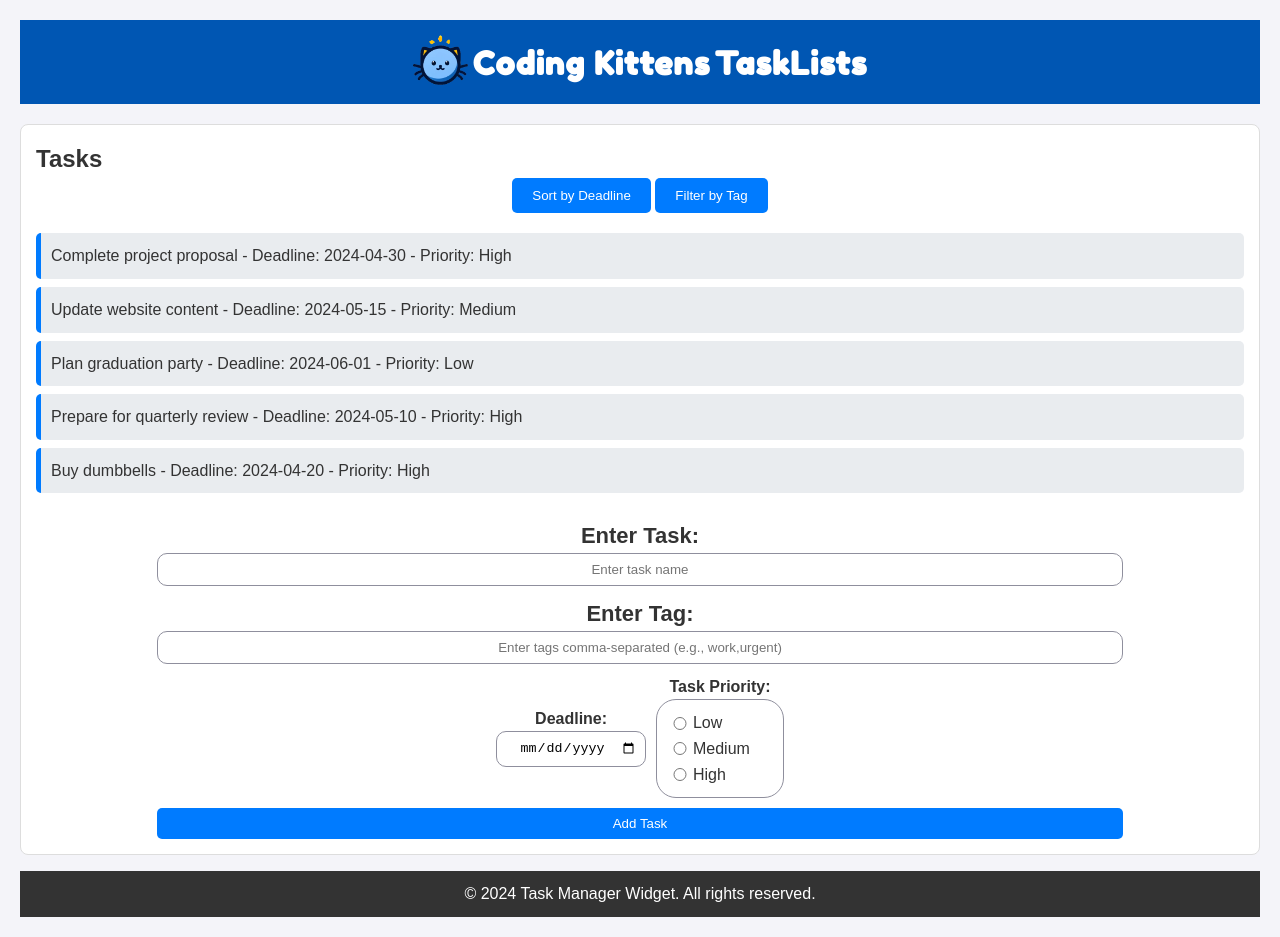
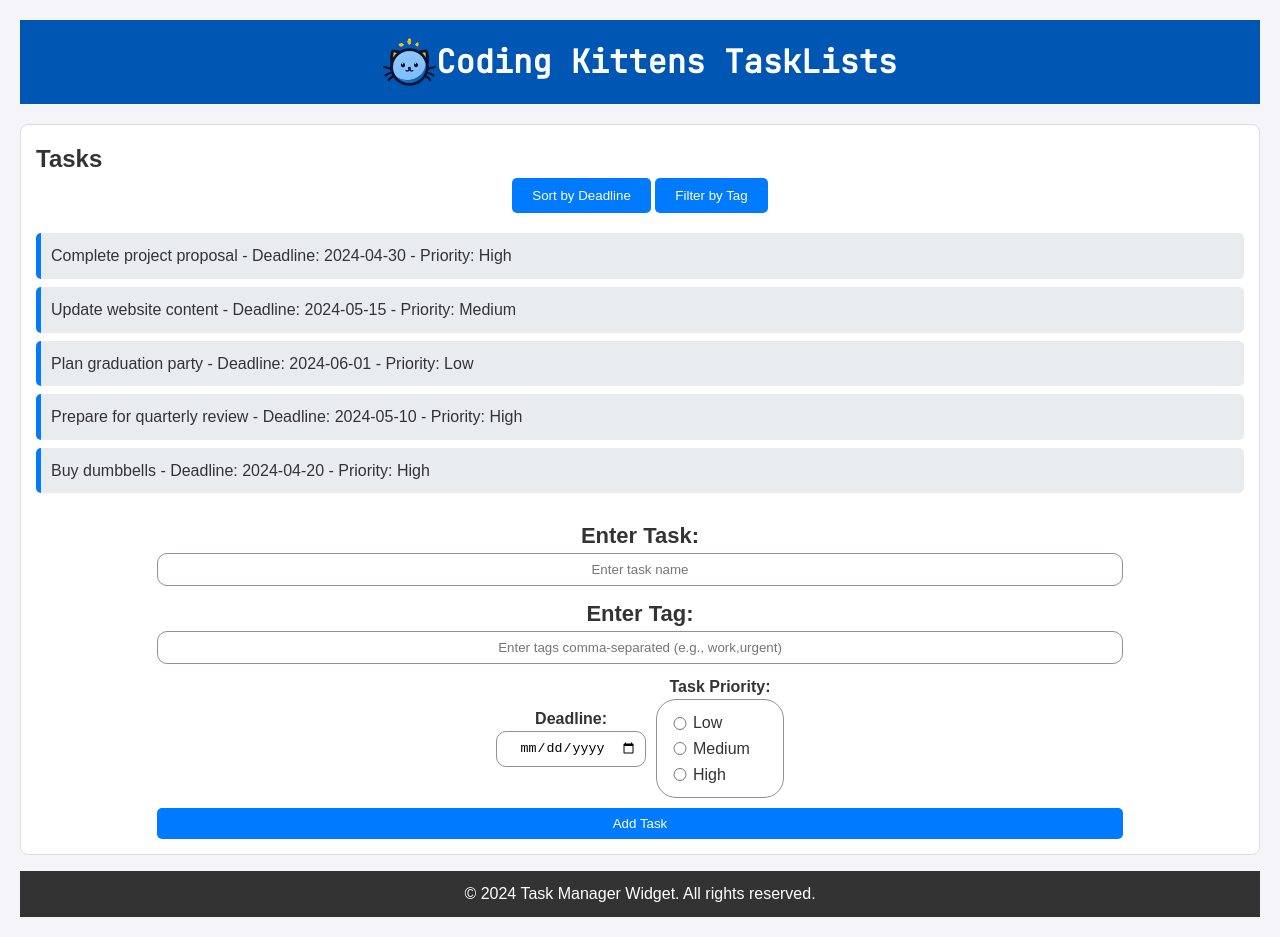
Before and after one commit to cse110-sp24-group35/warmup-exercise, a plain HTML site: page task-list/index.html in a window 1280 px wide. Drawn offline with Linux system fonts and the light colour scheme.

Commit message:
- Swapped font to Jetbrains Mono - Changed hide width to 600px from 500px - Changed some measurements from px to em - Removed some measurements in favor of flexbox

```diff
--- a/task-list/index.html
+++ b/task-list/index.html
@@ -6,14 +6,14 @@
     <title>Task Manager Widget</title>
     <link rel="stylesheet" href="style.css">
     <link rel="icon" type="image/x-icon" href="Resources/iconAlpha.png">
-    <link href='https://fonts.googleapis.com/css?family=Fredoka One' rel='stylesheet'>
+    <link href='https://fonts.googleapis.com/css?family=JetBrains Mono' rel='stylesheet'>
 </head>
 <body>
     <header>
         <div>
             <img src="Resources/iconAlpha.png" alt="Site Icon" class="desktop">
-            <h1 class="desktop">Coding Kittens </h1>
-            <h1 id="taskListText">TaskLists</h1>
+            <h1 class="desktop">Coding Kittens</h1>
+            <h1 id="taskListText">&#160TaskLists</h1>
         </div>
     </header>
     <main>
--- a/task-list/style.css
+++ b/task-list/style.css
@@ -6,12 +6,9 @@
 }
 
 /*HIDES desktop class elements on phone*/
-@media screen and (max-width: 500px) {
+@media screen and (max-width: 600px) {
     .desktop{
         display: none;
-    }
-    #taskListText{
-        top:8px;
     }
 }
 
@@ -27,30 +24,29 @@ body {
 
 header {
     background-color: #0056b3;
+    position: relative;
     color: #ffffff;
     padding: 10px 20px;
     text-align: center;
 }
 
 header > div {
-    height: 64px;
+    height:4em;
+    display:flex;
+    justify-content: center;
 }
 
-
 header h1 {
-    margin: 0;
-    position: relative;
     display: inline-block;
-    bottom: 5px;
-    font-family: 'Fredoka One';
-    letter-spacing: 1px;
+    align-self: center;
+    font-family: 'Jetbrains Mono';
+    justify-self: center;
 }
 
 header img {
-    position: relative;
-    width: auto;
-    height: 50px;
-    top: 5px;
+    height: 3em;
+    justify-self: center;
+    align-self: center;
 }
 
 main {
```
